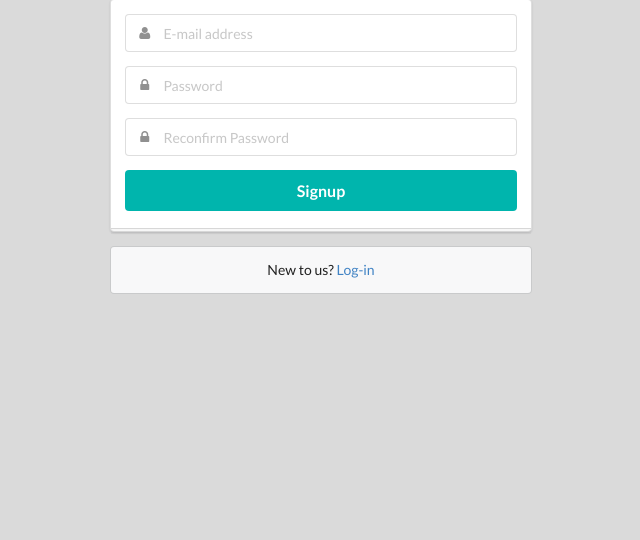
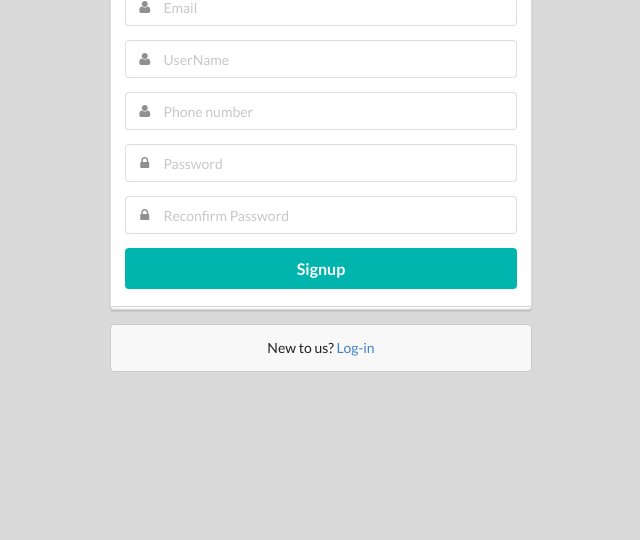
Before and after one commit to Shivakishore14/My-cloud-UI, a plain HTML site: page signup.html in a window 1280 px wide. Shown: the part 260-800 px from the top of the page, without its empty margins (319-959 px from the left). Drawn offline with Linux system fonts and the light colour scheme.

Commit message:
changes done

```diff
--- a/signup.html
+++ b/signup.html
@@ -86,18 +86,36 @@
         Sign-up
       </div>
     </h2>
-    <form class="ui large form">
+    <div class="ui large form" action="/signup">
         <div class="ui stacked segment">
             <div class="field">
                 <div class="ui left icon input">
                     <i class="user icon"></i>
-            <input type="text" name="email" placeholder="E-mail address">
+                    <input type="text" name="name" placeholder="Name">
+                </div>
+            </div>
+            <div class="field">
+                <div class="ui left icon input">
+                    <i class="user icon"></i>
+                    <input type="text" name="email" placeholder="Email">
+                </div>
+            </div>
+            <div class="field">
+                <div class="ui left icon input">
+                    <i class="user icon"></i>
+                    <input type="text" name="username" placeholder="UserName">
+                </div>
+            </div>
+            <div class="field">
+                <div class="ui left icon input">
+                    <i class="user icon"></i>
+                    <input type="text" name="phone" placeholder="Phone number">
                 </div>
             </div>
             <div class="field">
                 <div class="ui left icon input">
                     <i class="lock icon"></i>
-            <input type="password" name="password" id="password" placeholder="Password">
+                    <input type="password" name="password" placeholder="Password">
                 </div>
             </div>
             <div class="field">
@@ -106,12 +124,10 @@
                     <input type="password" name="rpassword" id="rpassword" placeholder="Reconfirm Password">
                 </div>
             </div>
-        <div class="ui fluid large teal submit button">Signup</div>
+            <button class="ui fluid large teal button" onclick="signup()">Signup</button>
         </div>
-
         <div class="ui error message"></div>
-
-    </form>
+    </div>
 
     <div class="ui message">
       New to us? <a href="login.html">Log-in</a>
@@ -120,5 +136,33 @@
 </div>
 
 </body>
-
+<script>
+    function signup(){
+        var username = $('[name="username"]').val();
+        var password = $('[name="password"]').val();
+        var phone = $('[name="phone"]').val();
+        var email = $('[name="email"]').val();
+        var name = $('[name="name"]').val();
+        $.post("/api/signup",{username:username,password:password,email:email,name:name,phone:phone},function(result){
+            data = JSON.parse(result);
+            if (data.Message == "success"){
+                $("#message").html(`
+                    <div class="ui success message">
+                        <div class="header">
+                            Success
+                        </div>
+                    </div>
+                `);
+            }else{
+                $("#message").html(`
+                    <div class="ui warning message">
+                        <div class="header">
+                            Already Registered
+                        </div>
+                    </div>
+                `);
+            }
+        });
+    }
+</script>
 </html>
```
Also changed, not shown: login.html (+27 -16 lines). Lines whose indentation alone changed are shown as unchanged.
